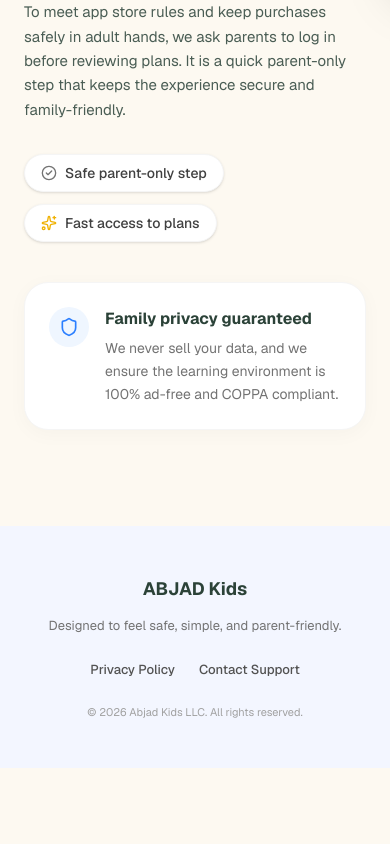
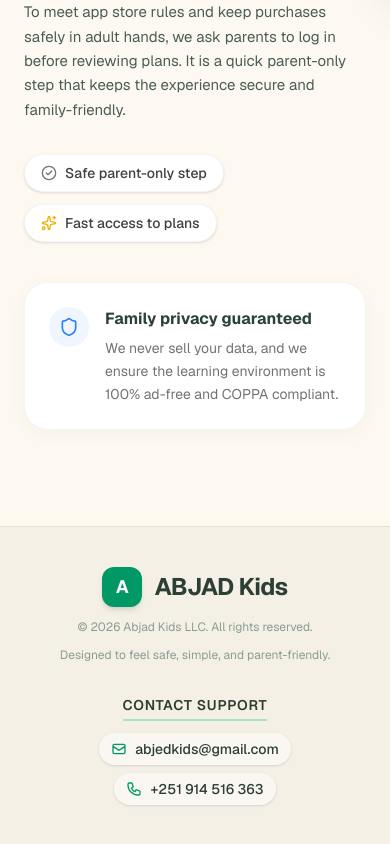
Before and after one commit to Robotech-Org/abjed, a Next.js app: page /en/login in a window 390 px wide. Shown: the part 864-1708 px from the top of the page. Before the commit the page ends 1632 px from the top, so only its background shows below. Built offline with nearby package versions, Linux system fonts and the light colour scheme; no server answers.

Commit message:
corration on the name and footer, added contact info email and phone number

```diff
--- a/app/[locale]/forgot-password/page.tsx
+++ b/app/[locale]/forgot-password/page.tsx
@@ -8,6 +8,7 @@
 import { getErrorMessage } from "@/lib/errors";
 import { toast } from "sonner";
 import { useTranslations } from "next-intl";
+import Footer from "@/components/Footer";
 
 const forgotSchema = z.object({
   email: z.string().email("Please enter a valid email address."),
@@ -179,6 +180,7 @@
           </div>
         </div>
       </main>
+      <Footer/>
     </div>
   );
 }
--- a/app/[locale]/login/page.tsx
+++ b/app/[locale]/login/page.tsx
@@ -8,6 +8,7 @@
 import { getErrorMessage } from "@/lib/errors";
 import { toast } from "sonner";
 import { useTranslations } from "next-intl";
+import Footer from "@/components/Footer";
 
 const loginSchema = z.object({
   email: z.string().email("Please enter a valid email address."),
@@ -277,20 +278,7 @@
         </div>
       </main>
 
-      {/* Mobile-style Footer */}
-      <footer className="w-full bg-[#F3F6FF] dark:bg-slate-900 px-6 py-12 flex flex-col items-center text-center mt-auto border-t border-transparent dark:border-slate-800 transition-colors">
-        <h3 className="font-bold text-lg text-[#2B4238] dark:text-white mb-3">{tf("brand")}</h3>
-        <p className="text-[13px] text-neutral-500 dark:text-slate-400 mb-6 max-w-xs leading-relaxed">
-          {tf("description")}
-        </p>
-        <div className="flex gap-6 text-[13px] font-medium text-neutral-600 dark:text-slate-400 mb-6">
-          <Link href="#" className="hover:text-black dark:hover:text-white">{tf("privacyPolicy")}</Link>
-          <Link href="#" className="hover:text-black dark:hover:text-white">{tf("contactSupport")}</Link>
-        </div>
-        <p className="text-[11px] text-neutral-400 dark:text-slate-500">
-          {tf("copyright")}
-        </p>
-      </footer>
+    <Footer/>
     </div>
   );
 }
--- a/app/[locale]/signup/page.tsx
+++ b/app/[locale]/signup/page.tsx
@@ -9,6 +9,7 @@
 import { getErrorMessage } from "@/lib/errors";
 import { toast } from "sonner";
 import { useTranslations } from "next-intl";
+import Footer from "@/components/Footer";
 
 const signupSchema = z.object({
   email: z.string().email("Please enter a valid email address."),
@@ -295,20 +296,8 @@
         </div>
       </main>
 
-      {/* Mobile-style Footer */}
-      <footer className="w-full bg-[#F3F6FF] dark:bg-slate-900 px-6 py-12 flex flex-col items-center text-center mt-auto border-t border-transparent dark:border-slate-800 transition-colors">
-        <h3 className="font-bold text-lg text-[#2B4238] dark:text-white mb-3">{tf("brand")}</h3>
-        <p className="text-[13px] text-neutral-500 dark:text-slate-400 mb-6 max-w-xs leading-relaxed">
-          {tf("description")}
-        </p>
-        <div className="flex gap-6 text-[13px] font-medium text-neutral-600 dark:text-slate-400 mb-6">
-          <Link href="#" className="hover:text-black dark:hover:text-white">{tf("privacyPolicy")}</Link>
-          <Link href="#" className="hover:text-black dark:hover:text-white">{tf("contactSupport")}</Link>
-        </div>
-        <p className="text-[11px] text-neutral-400 dark:text-slate-500">
-          {tf("copyright")}
-        </p>
-      </footer>
+
+   <Footer/>
     </div>
   );
 }
--- a/app/[locale]/success/page.tsx
+++ b/app/[locale]/success/page.tsx
@@ -105,13 +105,7 @@
         </div>
       </main>
 
-      <footer className="w-full pb-8 pt-4 text-xs text-neutral-400 dark:text-slate-500 font-medium flex items-center justify-center gap-6">
-        <Link href="#" className="hover:text-neutral-600 dark:hover:text-white transition-colors">{tc("contactSupport")}</Link>
-        <span className="w-1 h-1 rounded-full bg-neutral-300 dark:bg-slate-600"></span>
-        <Link href="#" className="hover:text-neutral-600 dark:hover:text-white transition-colors">{tc("openInBrowser")}</Link>
-        <span className="w-1 h-1 rounded-full bg-neutral-300 dark:bg-slate-600"></span>
-        <Link href="#" className="hover:text-neutral-600 dark:hover:text-white transition-colors">{tc("privacyPolicy")}</Link>
-      </footer>
+
     </div>
   );
 }
--- a/components/Footer.tsx
+++ b/components/Footer.tsx
@@ -1,30 +1,52 @@
 "use client";
 
-import Link from 'next/link';
-import React from 'react';
-import { useTranslations } from 'next-intl';
+import React from "react";
+import { useTranslations } from "next-intl";
 
 const Footer = () => {
   const t = useTranslations("Footer");
 
   return (
-    <div>
-      <footer className="bg-[#F5F0E6] py-10 px-6 mt-auto dark:bg-slate-900">
-        <div className="max-w-7xl mx-auto flex flex-col md:flex-row items-center justify-between gap-8 text-center md:text-start">
-          <div className="flex flex-col items-center md:items-start gap-4">
-            <div className="flex items-center gap-2">
-              <span className="font-bold text-2xl tracking-tight dark:text-emerald-100">{t("brand")}</span>
+    <footer className="bg-[#F5F0E6] py-10 px-6 mt-auto dark:bg-slate-900 border-t border-[#E8E0D4] dark:border-slate-800">
+      <div className="max-w-7xl mx-auto flex flex-col md:flex-row items-center justify-between gap-8 text-center md:text-start">
+        <div className="flex flex-col items-center md:items-start gap-3">
+          <div className="flex items-center gap-3">
+            <div className="w-10 h-10 bg-emerald-600 rounded-xl flex items-center justify-center shadow-md">
+              <span className="text-white font-bold text-lg">A</span>
             </div>
-            <div className="text-xs text-[#8A9D94] dark:text-slate-500">
-              {t("copyright")}
+            <span className="font-bold text-2xl tracking-tight text-[#2D3E35] dark:text-emerald-100">
+              {t("brand")}
+            </span>
+          </div>
+          <div className="text-xs text-[#8A9D94] dark:text-slate-500">
+            {t("copyright")}
+          </div>
+          <p className="text-xs text-[#8A9D94] dark:text-slate-500 max-w-xs">
+            {t("description")}
+          </p>
+        </div>
+
+        <div className="flex flex-col items-center md:items-end gap-2">
+          <h3 className="text-sm font-semibold text-[#2D3E35] dark:text-slate-300 tracking-wider uppercase mb-1 border-b-2 border-emerald-500/30 pb-1">
+            {t("contactSupport")}
+          </h3>
+          <div className="flex flex-wrap items-center justify-center md:justify-end gap-x-4 gap-y-2 text-sm font-medium text-[#4A5D54] dark:text-slate-400">
+            <div className="flex items-center gap-2 bg-white/50 dark:bg-slate-800/50 px-3 py-1.5 rounded-full shadow-sm">
+              <svg className="w-4 h-4 text-emerald-600 dark:text-emerald-400" fill="none" stroke="currentColor" viewBox="0 0 24 24">
+                <path strokeLinecap="round" strokeLinejoin="round" strokeWidth="2" d="M3 8l7.89 5.26a2 2 0 002.22 0L21 8M5 19h14a2 2 0 002-2V7a2 2 0 00-2-2H5a2 2 0 00-2 2v10a2 2 0 002 2z" />
+              </svg>
+              <span className="text-[#2D3E35] dark:text-slate-300">abjedkids@gmail.com</span>
+            </div>
+            <div className="flex items-center gap-2 bg-white/50 dark:bg-slate-800/50 px-3 py-1.5 rounded-full shadow-sm">
+              <svg className="w-4 h-4 text-emerald-600 dark:text-emerald-400" fill="none" stroke="currentColor" viewBox="0 0 24 24">
+                <path strokeLinecap="round" strokeLinejoin="round" strokeWidth="2" d="M3 5a2 2 0 012-2h3.28a1 1 0 01.948.684l1.498 4.493a1 1 0 01-.502 1.21l-2.257 1.13a11.042 11.042 0 005.516 5.516l1.13-2.257a1 1 0 011.21-.502l4.493 1.498a1 1 0 01.684.949V19a2 2 0 01-2 2h-1C9.716 21 3 14.284 3 6V5z" />
+              </svg>
+              <span className="text-[#2D3E35] dark:text-slate-300">+251 914 516 363</span>
             </div>
           </div>
-          <div className="flex flex-wrap justify-center gap-x-6 gap-y-3 text-sm font-medium text-[#4A5D54] dark:text-slate-400">
-            <Link href="#" className="hover:scale-105 transition-colors hover:text-black dark:hover:text-white">{t("contactSupport")}</Link>
-          </div>
         </div>
-      </footer>
-    </div>
+      </div>
+    </footer>
   );
 };
 
--- a/components/Navbar.tsx
+++ b/components/Navbar.tsx
@@ -90,13 +90,13 @@
           <div className="flex items-center gap-2">
             {/* <Image
               src="/ab.svg"
-              alt="ABJAD Kids"
+              alt="ABJED Kids"
               width={32}
               height={32}
               className="w-8 h-8 object-contain"
             /> */}
             <Link className="font-bold text-lg tracking-tight text-[#2B4238] dark:text-white" href={"/"}>
-              ABJAD Kids
+              ABJED Kids
             </Link>
           </div>
 
```
